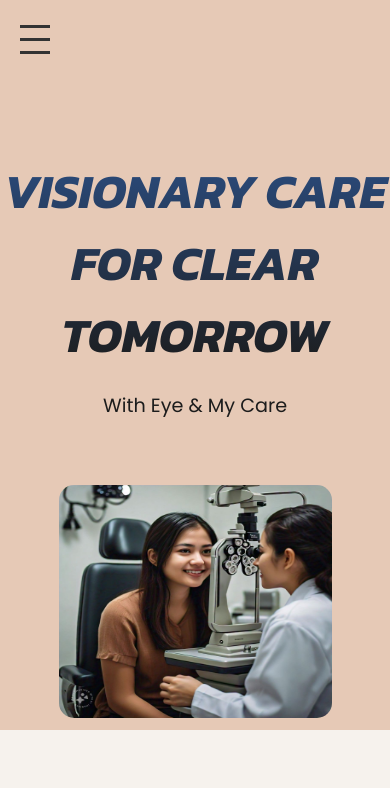
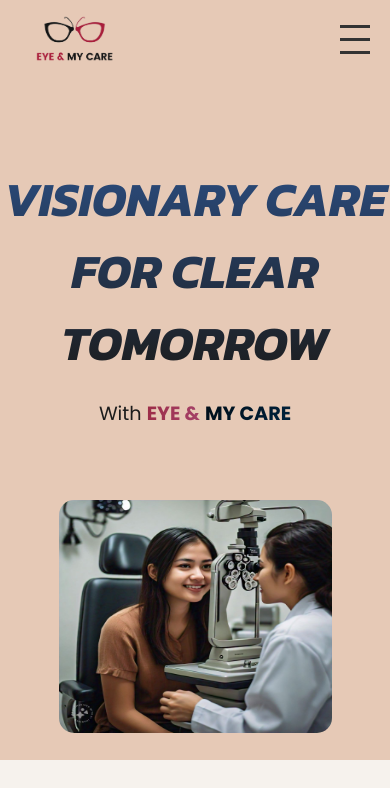
Before and after one commit to sam-sudar/OptoProject, a React (Vite) app in the folder EyeCare/: page / in a window 390 px wide. Shown: the top 788 px of the page. Built offline with nearby package versions, Linux system fonts and the light colour scheme.

Commit message:
Final_animations

```diff
--- a/EyeCare/src/routes/Home/FirstContent.jsx
+++ b/EyeCare/src/routes/Home/FirstContent.jsx
@@ -15,7 +15,10 @@ export default function FirstContent() {
           alt="Thuckalay, Eye Care Optometrist and Optics"
         />
         <h1>VISIONARY CARE FOR CLEAR TOMORROW</h1>
-        <p>With Eye & My Care</p>
+        <p>
+          With <span className="highlight-red-orange">EYE &</span>{" "}
+          <span className="highlight-black-blue">MY CARE</span>
+        </p>
       </div>
       <div className="homeContent-image-div">
         <img
--- a/EyeCare/src/routes/Home/Footer.jsx
+++ b/EyeCare/src/routes/Home/Footer.jsx
@@ -48,17 +48,17 @@ const Footer = () => {
           <h3>Quick Links</h3>
           <ul>
             <li>
-              <a href="#about" title="Learn about Eye & My Care">
+              <a href="/about" title="Learn about Eye & My Care">
                 About Us
               </a>
             </li>
             <li>
-              <a href="#services" title="Our optometry services in Thuckalay">
+              <a href="/services" title="Our optometry services in Thuckalay">
                 Our Services
               </a>
             </li>
             <li>
-              <a href="#contact" title="Get in touch with us">
+              <a href="/contacts" title="Get in touch with us">
                 Contact
               </a>
             </li>
--- a/EyeCare/src/routes/Home/home.css
+++ b/EyeCare/src/routes/Home/home.css
@@ -2,7 +2,7 @@
 /* FirstContent */
 .homeContent-main {
   width: 100%;
-  height: 650px;
+  height: 680px;
   display: flex;
 }
 
@@ -58,6 +58,58 @@
   border-radius: 4px;
   height: 75%;
   margin-left: 5%;
+}
+
+/* Text Effect */
+/* Dark Red to Orange Gradient for "Eye &" */
+.highlight-red-orange {
+  font-weight: bold;
+  background: linear-gradient(90deg, #8b0000, #a94e7e);
+  -webkit-background-clip: text;
+  -webkit-text-fill-color: transparent;
+  animation: pulse-red-orange 10s infinite alternate ease-in-out;
+}
+
+/* Dark Black to Blue Gradient for "My Care" */
+.highlight-black-blue {
+  font-weight: bold;
+  background: linear-gradient(135deg, #000000, #004b87);
+  -webkit-background-clip: text;
+  -webkit-text-fill-color: transparent;
+  animation: pulse-black-blue 10s infinite alternate ease-in-out;
+}
+
+/* Smooth pulsing animation for red-orange gradient */
+@keyframes pulse-red-orange {
+  0% {
+    background-position: 0%;
+  }
+  50% {
+    background-position: 100%;
+  }
+  100% {
+    background-position: 0%;
+  }
+}
+
+/* Smooth pulsing animation for black-blue gradient */
+@keyframes pulse-black-blue {
+  0% {
+    background-position: 100%;
+  }
+  50% {
+    background-position: 0%;
+  }
+  100% {
+    background-position: 100%;
+  }
+}
+
+/* Ensures gradient fills dynamically */
+.highlight-red-orange,
+.highlight-black-blue {
+  background-size: 400%;
+  display: inline-block;
 }
 
 /* Media Query */
--- a/EyeCare/src/routes/Home/navbar.jsx
+++ b/EyeCare/src/routes/Home/navbar.jsx
@@ -1,4 +1,5 @@
 import { useState } from "react";
+import mainLogo from "../../assets/Eye&MyCare.png";
 
 export default function Navbar() {
   const [isOpen, setIsOpen] = useState(false);
@@ -9,9 +10,13 @@ export default function Navbar() {
 
   return (
     <div className="navbar">
-      <div className="logo">
+      <div className="nav_logo">
         {/* Add logo or branding here */}
-        <h1>Eye & My Care</h1>
+        <img
+          id="main_logo"
+          src={mainLogo}
+          alt="Eye & My Care Optics and Opticals Store in Thuckalay"
+        />
       </div>
       <div className={`hamburger ${isOpen ? "open" : ""}`} onClick={toggleMenu}>
         <div className="bar"></div>
--- a/EyeCare/src/routes/about.css
+++ b/EyeCare/src/routes/about.css
@@ -2,7 +2,7 @@
 .about-page {
   font-family: "Poppins", sans-serif;
   color: #1c1c1c;
-  padding: 0 1rem; /* Add some padding on smaller screens */
+  padding: 0 1rem 3rem; /* Add some padding on smaller screens */
 }
 
 /* Hero Section */
@@ -44,6 +44,7 @@
   transition: all 0.4s ease-in-out;
   box-shadow: 0px 8px 15px rgba(0, 0, 0, 0.2);
   border: none;
+  text-decoration: none;
 }
 
 .cta-button:hover {
--- a/EyeCare/src/routes/about.jsx
+++ b/EyeCare/src/routes/about.jsx
@@ -1,15 +1,8 @@
-import { useEffect } from "react";
-import AOS from "aos";
-import "aos/dist/aos.css";
 import "./about.css";
 import Navbar from "./Home/navbar";
 import AboutImg from "../assets/about1.jpg";
 
 export default function About() {
-  useEffect(() => {
-    AOS.init({ duration: 1200, once: true });
-  }, []);
-
   return (
     <>
       <Navbar />
@@ -45,7 +38,7 @@ export default function About() {
           </p>
           <img
             src={AboutImg}
-            alt="Eye & My Care Optics Store"
+            alt="Eye & My Care Optics and Opticals Store in Thuckalay"
             className="store-image"
           />
         </section>
--- a/EyeCare/src/routes/contact.css
+++ b/EyeCare/src/routes/contact.css
@@ -46,8 +46,9 @@
 }
 
 .contact-details h2 {
-  color: #856a6f;
-  margin-bottom: 10px;
+  color: #333333;
+  margin-bottom: 7px;
+  margin-top: 20px;
 }
 
 .contact-details p,
--- a/EyeCare/src/routes/contact.jsx
+++ b/EyeCare/src/routes/contact.jsx
@@ -11,7 +11,12 @@ export default function Contact() {
           <p>Reach out to us for all your optometry needs.</p>
         </header>
 
-        <section className="contact-info">
+        <section
+          className="contact-info"
+          data-aos="fade-down"
+          data-aos-duration="1200"
+          data-aos-delay="400"
+        >
           <div className="contact-details">
             <h2>Phone:</h2>
             <p>
@@ -41,28 +46,26 @@ export default function Contact() {
 
           <div className="contact-map">
             <h2>Find Us Here:</h2>
-            {/* <iframe
-              src="https://www.google.com/maps/embed?pb=!1m18!1m12!1m3!1d3156.4592652916354!2d144.95373561516265!3d-37.8172098797519!2m3!1f0!2f0!3f0!3m2!1i1024!2i768!4f13.1!3m3!1m2!1s0x0%3A0x0!2zMzfCsDQ4JzA3LjkiUyAxNDTCsDU3JzExLjUiRQ!5e0!3m2!1sen!2sin!4v1612357312123!5m2!1sen!2sin"
-              width="100%"
-              height="400px"
-              style={{ border: 0 }}
-              allowFullScreen=""
-              loading="lazy"
-              title="Map Location"
-            ></iframe> */}
+
             <iframe
               src="https://www.google.com/maps/embed?pb=!1m14!1m8!1m3!1d3948.612842235369!2d77.3224195!3d8.2416284!3m2!1i1024!2i768!4f13.1!3m3!1m2!1s0x3b04f90064d581e3%3A0xd29275201db3601!2sEye%20and%20my%20care%20opticals!5e0!3m2!1sen!2sin!4v1731511346174!5m2!1sen!2sin"
               width="600"
               height="450"
               style={{ border: 0 }}
-              allowfullscreen=""
+              allowFullScreen=""
               loading="lazy"
               title="Thuckalay, Eye Care Optometrist and Optics"
             ></iframe>
           </div>
         </section>
 
-        <section className="geriatric-care">
+        <section
+          className="geriatric-care"
+          data-aos="fade-up"
+          data-aos-duration="1500"
+          data-aos-easing="ease-out-back"
+          data-aos-anchor-placement="center-bottom"
+        >
           <h2>Geriatric Eye Care</h2>
           <p>
             Our team provides personalized care for the elderly. Call us at
--- a/EyeCare/src/routes/index.css
+++ b/EyeCare/src/routes/index.css
@@ -89,15 +89,25 @@ body {
   align-items: center;
   padding: 0 20px;
   background-color: #e6c9b6;
-  position: fixed; /* Fix the navbar at the top */
+  position: fixed;
   top: 0;
   left: 0;
-  z-index: 9999; /* Ensure the navbar stays on top of other content */
+  z-index: 9999;
 }
 
-.navbar .logo h1 {
-  font-size: 1.8rem;
-  color: #333;
+.nav_logo {
+  display: flex;
+  align-items: center;
+  height: 100%;
+  max-width: 150px; /* Limit max width for larger screens */
+}
+
+#main_logo {
+  width: 90%;
+  height: 55px;
+  max-height: 70px; /* Ensure logo maintains aspect ratio */
+  object-fit: contain;
+  margin-left: 20px;
 }
 
 /* Navbar Links */
@@ -132,15 +142,19 @@ body {
   cursor: pointer;
 }
 
+.contact-btn > a:hover {
+  color: #fff;
+}
+
 /* Hamburger Icon */
 .hamburger {
   display: none;
   flex-direction: column;
   cursor: pointer;
   position: absolute;
-  top: 20px; /* Position 20px from the top */
-  left: 20px; /* Position 20px from the left */
-  z-index: 10000; /* Ensure it's clickable and above other elements */
+  top: 20px;
+  right: 20px;
+  z-index: 10000;
 }
 
 .hamburger .bar {
@@ -166,9 +180,18 @@ body {
 }
 
 /* Responsive Navbar */
+/* Responsive Navbar */
 @media (max-width: 768px) {
   .navbar {
     padding: 0 15px;
+    width: 100vw; /* Ensures full width on mobile */
+    max-width: 100%; /* Prevents shrinking */
+    box-sizing: border-box; /* Ensures padding doesn't affect width */
+  }
+
+  #main_logo {
+    width: 70%; /* Reduce the width slightly */
+    height: 90%; /* Maintain aspect ratio */
   }
 
   .nav-links {
@@ -184,7 +207,7 @@ body {
     justify-content: center;
     align-items: center;
     transition: height 0.3s ease;
-    z-index: 9998; /* Make sure the dropdown doesn't hide behind other content */
+    z-index: 9998;
   }
 
   .nav-links.open {
@@ -194,7 +217,6 @@ body {
   .nav-links a {
     font-size: 1.5rem;
     margin: 15px 0;
-    transition: color 0.3s ease;
   }
 
   .hamburger {
@@ -203,13 +225,19 @@ body {
     top: 20px;
     right: 20px;
   }
-
-  .navbar .logo h1 {
-    font-size: 1.5rem;
-  }
 }
 
 @media (max-width: 480px) {
+  .navbar {
+    width: 100vw; /* Ensures consistency in mobile width */
+    padding: 0 10px; /* Slight padding adjustment for smaller screens */
+  }
+
+  #main_logo {
+    width: 70%; /* Further reduce the width for smaller screens */
+    height: 90%; /* Maintain aspect ratio */
+  }
+
   .nav-links a {
     font-size: 1.3rem;
   }
```
Also changed, not shown: EyeCare/src/routes/services.jsx (+49 -8 lines), EyeCare/src/assets/Eye&MyCare.png (added).
